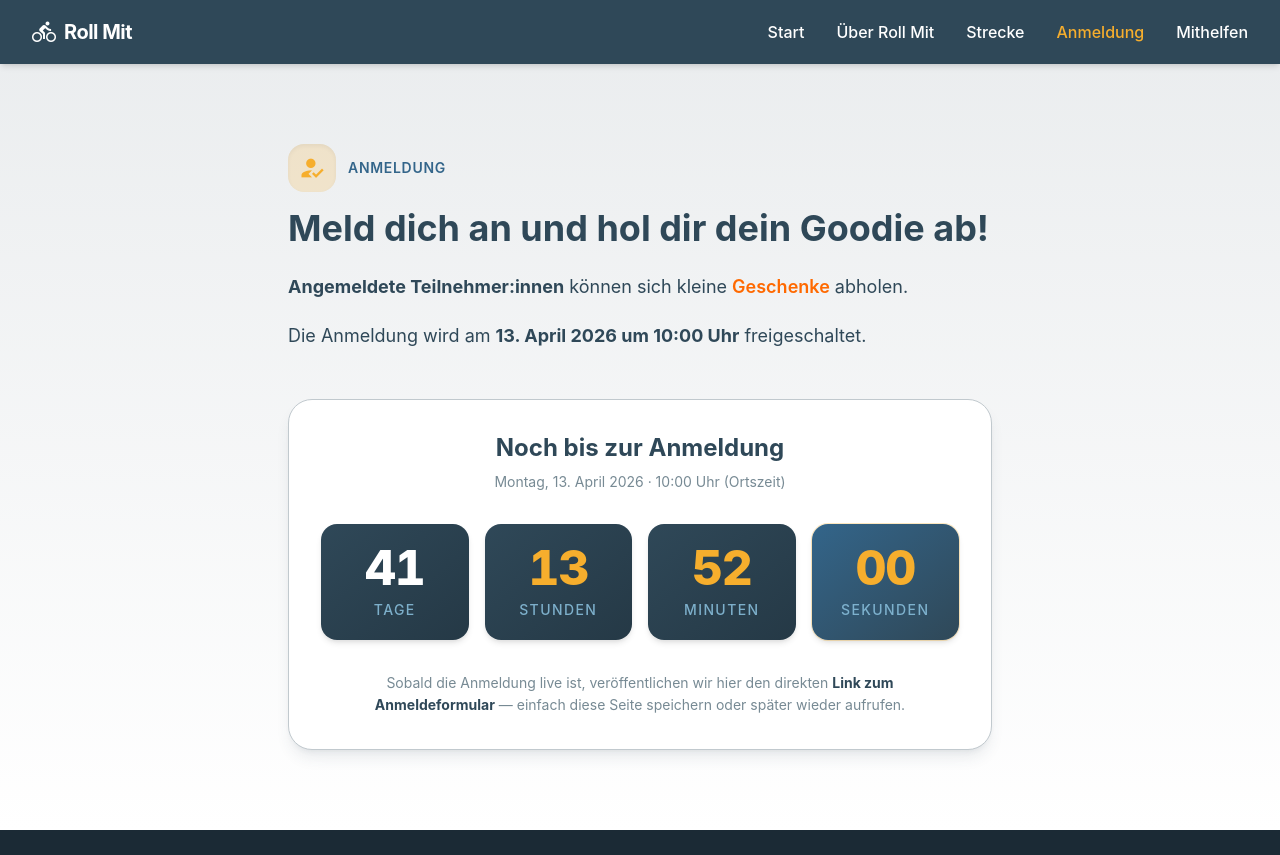
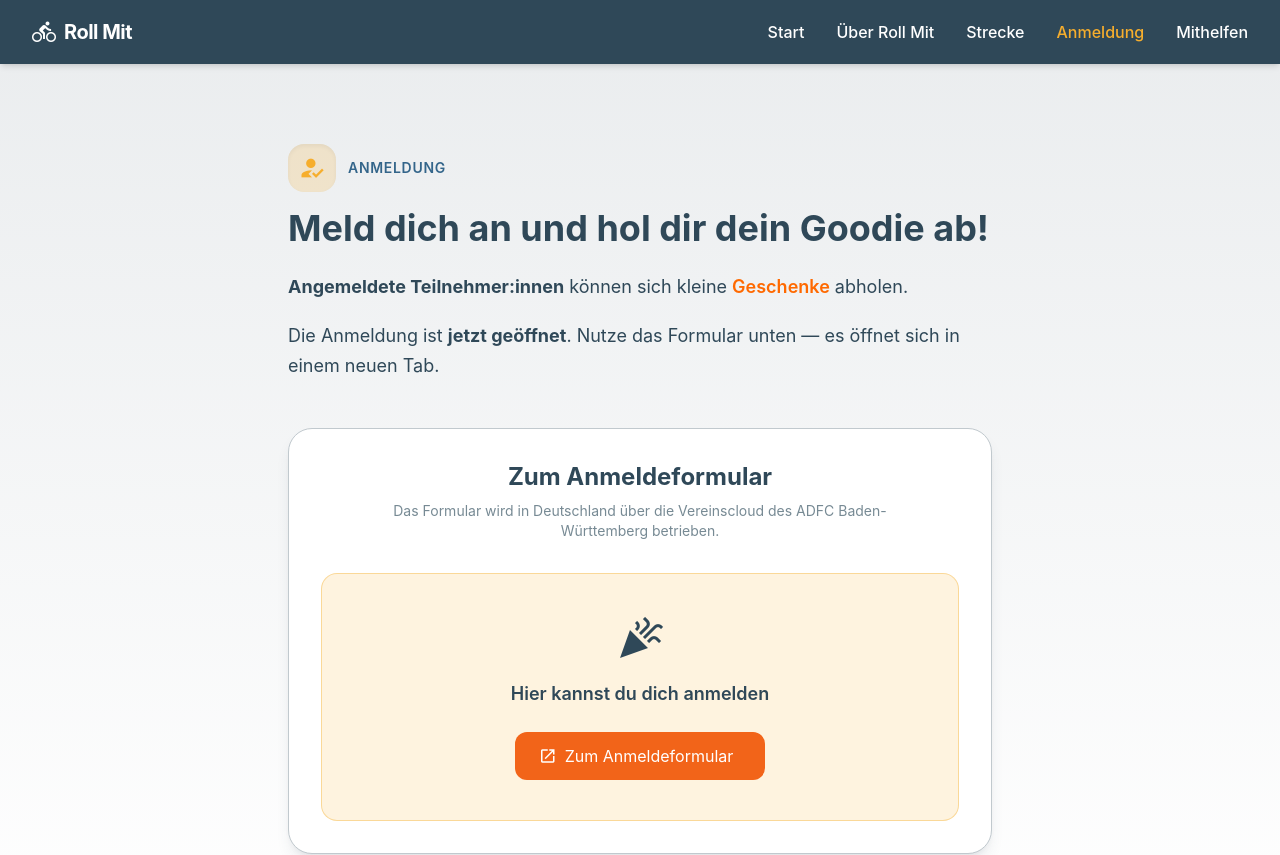
Before and after one commit to jekolbe/roll-mit-ui, an Angular app: page /anmelden in a window 1280 px wide. Shown: the top 855 px of the page. Built offline with nearby package versions, Linux system fonts and the light colour scheme.

Commit message:
Published anmelde link

```diff
--- /dev/null
+++ b/src/app/components/external-form-link-button/external-form-link-button.component.html
@@ -0,0 +1,10 @@
+<a [href]="href()" target="_blank" rel="noopener noreferrer" class="inline-block">
+  <button
+    mat-flat-button
+    color="primary"
+    class="!bg-blaze-orange !text-white !px-8 !py-6 !text-base !rounded-xl"
+  >
+    {{ label() }}
+    <mat-icon class="ml-2">open_in_new</mat-icon>
+  </button>
+</a>
--- /dev/null
+++ b/src/app/components/external-form-link-button/external-form-link-button.component.ts
@@ -0,0 +1,14 @@
+import {Component, input} from '@angular/core';
+import {MatButtonModule} from '@angular/material/button';
+import {MatIconModule} from '@angular/material/icon';
+
+@Component({
+  selector: 'app-external-form-link-button',
+  standalone: true,
+  imports: [MatButtonModule, MatIconModule],
+  templateUrl: './external-form-link-button.component.html',
+})
+export class ExternalFormLinkButtonComponent {
+  readonly href = input.required<string>();
+  readonly label = input.required<string>();
+}
--- a/src/app/pages/anmelden/anmelden.component.ts
+++ b/src/app/pages/anmelden/anmelden.component.ts
@@ -1,60 +1,17 @@
-import {CommonModule, isPlatformBrowser} from '@angular/common';
-import {afterNextRender, Component, DestroyRef, inject, PLATFORM_ID, signal} from '@angular/core';
+import {Component} from '@angular/core';
 import {MatIconModule} from '@angular/material/icon';
+import {ExternalFormLinkButtonComponent} from '../../components/external-form-link-button/external-form-link-button.component';
 
-export type CountdownParts = {
-  days: number;
-  hours: number;
-  minutes: number;
-  seconds: number;
-};
-
-/** 13. April, 10:00 Uhr (lokale Zeit) — Öffnung der Anmeldung */
-const REGISTRATION_OPENS_AT = new Date(2026, 3, 13, 10, 0, 0, 0);
+/** Anmeldeformular (Vereinscloud ADFC BW) */
+export const ANMELDE_FORMULAR_URL =
+  'https://vcloud.adfc-bw.de/index.php/apps/forms/s/Ts6KDArSfw7sBXFPermmptrR';
 
 @Component({
   selector: 'app-anmelden',
   standalone: true,
-  imports: [CommonModule, MatIconModule],
+  imports: [MatIconModule, ExternalFormLinkButtonComponent],
   templateUrl: './anmelden.html',
 })
 export class AnmeldenComponent {
-  private readonly platformId = inject(PLATFORM_ID);
-  private readonly destroyRef = inject(DestroyRef);
-
-  readonly countdown = signal<CountdownParts | null>(null);
-  readonly expired = signal(false);
-
-  constructor() {
-    afterNextRender(() => {
-      if (!isPlatformBrowser(this.platformId)) {
-        return;
-      }
-      const targetMs = REGISTRATION_OPENS_AT.getTime();
-
-      const tick = (): void => {
-        const diff = targetMs - Date.now();
-        if (diff <= 0) {
-          this.expired.set(true);
-          this.countdown.set({days: 0, hours: 0, minutes: 0, seconds: 0});
-          return;
-        }
-        const totalSeconds = Math.floor(diff / 1000);
-        this.countdown.set({
-          days: Math.floor(totalSeconds / 86400),
-          hours: Math.floor((totalSeconds % 86400) / 3600),
-          minutes: Math.floor((totalSeconds % 3600) / 60),
-          seconds: totalSeconds % 60,
-        });
-      };
-
-      tick();
-      const id = window.setInterval(tick, 1000);
-      this.destroyRef.onDestroy(() => window.clearInterval(id));
-    });
-  }
-
-  pad2(n: number): string {
-    return n.toString().padStart(2, '0');
-  }
+  readonly registrationFormUrl = ANMELDE_FORMULAR_URL;
 }
--- a/src/app/pages/anmelden/anmelden.html
+++ b/src/app/pages/anmelden/anmelden.html
@@ -29,27 +29,27 @@
         abholen.
       </p>
       <p>
-        Die Anmeldung wird am
-        <strong class="text-charcoal-blue">13. April 2026 um 10:00 Uhr</strong>
-        freigeschaltet.
+        Die Anmeldung ist
+        <strong class="text-charcoal-blue">jetzt geöffnet</strong>. Nutze das
+        Formular unten &mdash; es öffnet sich in einem neuen Tab.
       </p>
     </div>
 
     <section
       class="rounded-3xl border border-charcoal-blue-200 bg-white p-6 md:p-8 shadow-lg shadow-charcoal-blue/10"
-      aria-labelledby="countdown-heading"
+      aria-labelledby="anmeldung-form-heading"
     >
       <h2
-        id="countdown-heading"
+        id="anmeldung-form-heading"
         class="text-center text-xl md:text-2xl font-bold text-charcoal-blue mb-2"
       >
-        Noch bis zur Anmeldung
+        Zum Anmeldeformular
       </h2>
-      <p class="text-center text-charcoal-blue-400 text-sm mb-8">
-        Montag, 13. April 2026 &middot; 10:00 Uhr (Ortszeit)
+      <p class="text-center text-charcoal-blue-400 text-sm mb-8 max-w-xl mx-auto">
+        Das Formular wird in Deutschland über die Vereinscloud des ADFC
+        Baden-Württemberg betrieben.
       </p>
 
-      @if (expired()) {
       <div
         class="text-center rounded-2xl bg-honey-bronze/15 border border-honey-bronze/40 py-10 px-4"
       >
@@ -58,96 +58,16 @@
           aria-hidden="true"
           >celebration</mat-icon
         >
-        <p class="text-lg font-semibold text-charcoal-blue">
-          Die Anmeldung ist geöffnet!
+        <p class="text-lg font-semibold text-charcoal-blue mb-6">
+          Hier kannst du dich anmelden
         </p>
-        <p class="text-charcoal-blue-400 mt-2 max-w-md mx-auto">
-          Den Link zum Anmeldeformular findest du gleich hier auf dieser Seite.
-        </p>
-      </div>
-      } @else if (countdown(); as c) {
-      <div
-        class="grid grid-cols-2 sm:grid-cols-4 gap-3 sm:gap-4"
-        role="timer"
-        [attr.aria-live]="'polite'"
-        [attr.aria-label]="
-            'Verbleibende Zeit bis zur Anmeldung: ' +
-            c.days +
-            ' Tage, ' +
-            c.hours +
-            ' Stunden, ' +
-            c.minutes +
-            ' Minuten, ' +
-            c.seconds +
-            ' Sekunden'
-          "
-      >
-        <div
-          class="group rounded-2xl bg-gradient-to-br from-charcoal-blue to-charcoal-blue-700 p-4 sm:p-5 text-center text-white shadow-md ring-1 ring-white/10"
-        >
-          <span
-            class="block text-3xl sm:text-4xl md:text-5xl font-extrabold tabular-nums tracking-tight text-white"
-            >{{ c.days }}</span
-          >
-          <span
-            class="mt-2 block text-xs sm:text-sm font-medium uppercase tracking-widest text-sky-reflection/90"
-            >Tage</span
-          >
-        </div>
-        <div
-          class="group rounded-2xl bg-gradient-to-br from-charcoal-blue to-charcoal-blue-700 p-4 sm:p-5 text-center text-white shadow-md ring-1 ring-white/10"
-        >
-          <span
-            class="block text-3xl sm:text-4xl md:text-5xl font-extrabold tabular-nums tracking-tight text-honey-bronze"
-            >{{ pad2(c.hours) }}</span
-          >
-          <span
-            class="mt-2 block text-xs sm:text-sm font-medium uppercase tracking-widest text-sky-reflection/90"
-            >Stunden</span
-          >
-        </div>
-        <div
-          class="group rounded-2xl bg-gradient-to-br from-charcoal-blue to-charcoal-blue-700 p-4 sm:p-5 text-center text-white shadow-md ring-1 ring-white/10"
-        >
-          <span
-            class="block text-3xl sm:text-4xl md:text-5xl font-extrabold tabular-nums tracking-tight text-honey-bronze"
-            >{{ pad2(c.minutes) }}</span
-          >
-          <span
-            class="mt-2 block text-xs sm:text-sm font-medium uppercase tracking-widest text-sky-reflection/90"
-            >Minuten</span
-          >
-        </div>
-        <div
-          class="group rounded-2xl bg-gradient-to-br from-baltic-blue to-charcoal-blue p-4 sm:p-5 text-center text-white shadow-md ring-1 ring-honey-bronze/30"
-        >
-          <span
-            class="block text-3xl sm:text-4xl md:text-5xl font-extrabold tabular-nums tracking-tight text-honey-bronze"
-            >{{ pad2(c.seconds) }}</span
-          >
-          <span
-            class="mt-2 block text-xs sm:text-sm font-medium uppercase tracking-widest text-sky-reflection/90"
-            >Sekunden</span
-          >
+        <div class="flex justify-center">
+          <app-external-form-link-button
+            [href]="registrationFormUrl"
+            [label]="'Zum Anmeldeformular'"
+          />
         </div>
       </div>
-      } @else {
-      <div class="flex justify-center py-12">
-        <div
-          class="h-12 w-12 rounded-full border-4 border-charcoal-blue-200 border-t-honey-bronze animate-spin"
-          role="status"
-          aria-label="Countdown wird geladen"
-        ></div>
-      </div>
-      } @if (!expired()) {
-      <p
-        class="mt-8 text-center text-charcoal-blue-400 text-sm leading-relaxed max-w-xl mx-auto"
-      >
-        Sobald die Anmeldung live ist, veröffentlichen wir hier den direkten
-        <strong class="text-charcoal-blue">Link zum Anmeldeformular</strong>
-        &mdash; einfach diese Seite speichern oder später wieder aufrufen.
-      </p>
-      }
     </section>
   </div>
 </main>
--- a/src/app/pages/home/home.html
+++ b/src/app/pages/home/home.html
@@ -30,7 +30,7 @@
         class="text-xl md:text-2xl text-sky-reflection max-w-3xl mx-auto mb-10"
       >
         Die Auftaktveranstaltung zum Stadtradeln 2026. Gemeinsam rollen wir
-        durch das wunderbare Freibuger Umland.
+        durch Freiburg und Umgebung und sammeln ganz nebenbei fleißig Kilometer.
       </p>
       <div class="flex flex-col sm:flex-row justify-center gap-4">
         <button
@@ -134,8 +134,8 @@
           <mat-icon class="text-baltic-blue text-4xl mb-4">group</mat-icon>
           <h3 class="text-xl font-bold mb-2">Gemeinsamer Start</h3>
           <p class="text-charcoal-blue-400">
-            Der offizielle Start ist 10:30 Uhr. Die Strecke ist zwischen 10 und
-            17 Uhr geöffnet und ausgeschildert. Du kannst also auch zu einem
+            Der offizielle Start ist 10:30 Uhr. Die Strecke ist zwischen <strong>10 und
+            16 Uhr</strong> geöffnet und ausgeschildert. Du kannst also auch zu einem
             anderen Zeitpunkt starten.
           </p>
         </div>
--- a/src/app/pages/mithelfen/mithelfen-rolle.component.ts
+++ b/src/app/pages/mithelfen/mithelfen-rolle.component.ts
@@ -2,15 +2,15 @@ import {NgClass} from '@angular/common';
 import {Component, inject} from '@angular/core';
 import {toSignal} from '@angular/core/rxjs-interop';
 import {ActivatedRoute, Router, RouterLink} from '@angular/router';
-import {MatButtonModule} from '@angular/material/button';
 import {MatIconModule} from '@angular/material/icon';
 import {map, tap} from 'rxjs';
+import {ExternalFormLinkButtonComponent} from '../../components/external-form-link-button/external-form-link-button.component';
 import {HELFER_FORMULAR_URL, HELFER_ROLLEN_BY_SLUG} from './helfen-rollen.data';
 
 @Component({
   selector: 'app-mithelfen-rolle',
   standalone: true,
-  imports: [NgClass, RouterLink, MatButtonModule, MatIconModule],
+  imports: [NgClass, RouterLink, MatIconModule, ExternalFormLinkButtonComponent],
   templateUrl: './mithelfen-rolle.html',
 })
 export class MithelfenRolleComponent {
--- a/src/app/pages/mithelfen/mithelfen-rolle.html
+++ b/src/app/pages/mithelfen/mithelfen-rolle.html
@@ -76,12 +76,10 @@
           Trag dich im Helfer-Formular ein. Das Formular wird in Deutschland über die Vereinscloud des ADFC
           Baden-Württemberg betrieben.
         </p>
-        <a [href]="formUrl" target="_blank" rel="noopener noreferrer" class="inline-block">
-          <button mat-flat-button color="primary" class="!bg-blaze-orange !text-white !px-8 !py-6 !text-base !rounded-xl">
-            Zum Helfer-Formular
-            <mat-icon class="ml-2">open_in_new</mat-icon>
-          </button>
-        </a>
+        <app-external-form-link-button
+          [href]="formUrl"
+          [label]="'Zum Helfer-Formular'"
+        />
       </div>
     </div>
   </main>
```
